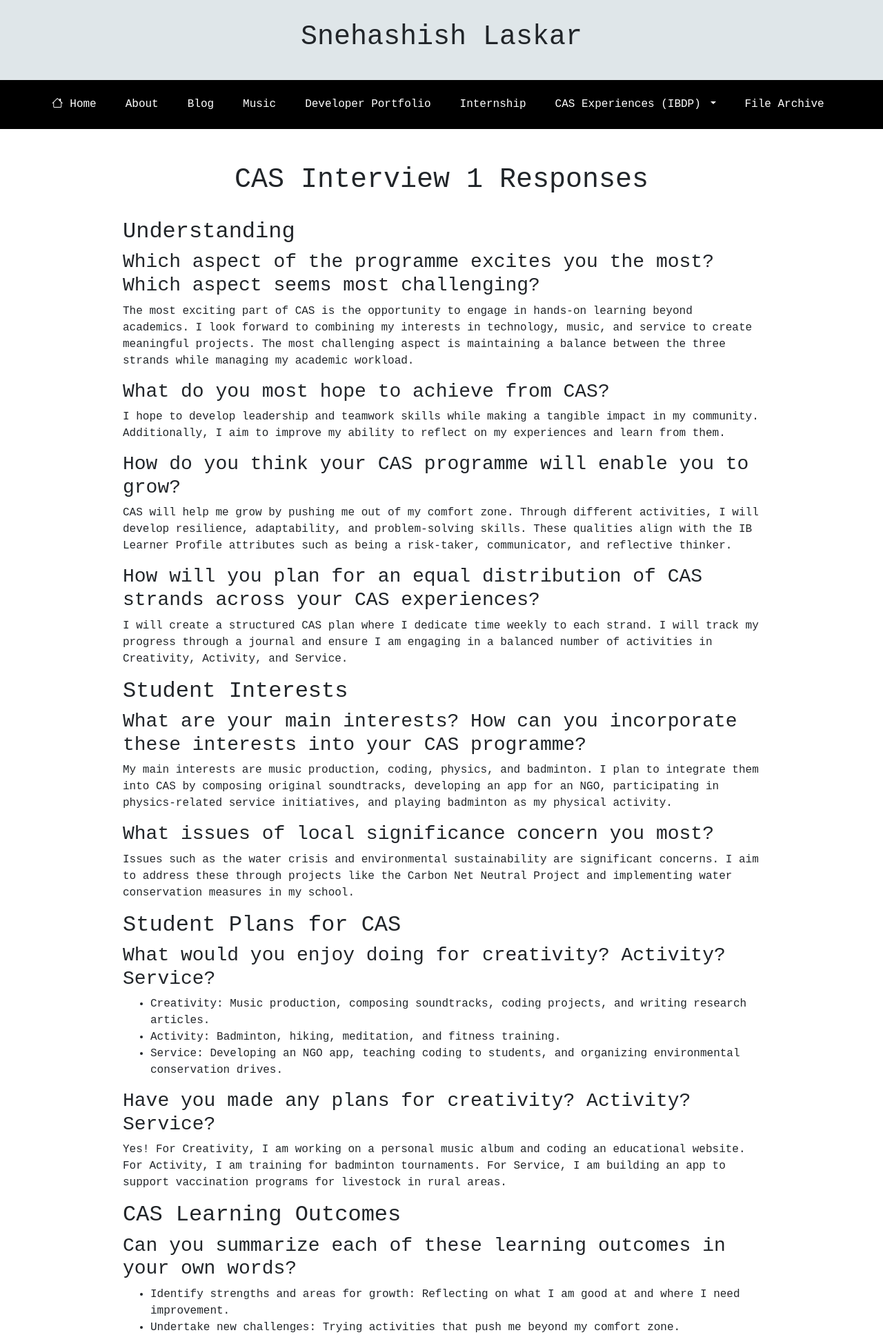
After one commit to snehashish090/Portfolio, a Python web app: template templates/interview1.html in a window 1280 px wide. The commit adds this page. Shown: the top 1935 px of the page at 69% size. Run offline with Jinja, Linux system fonts and the light colour scheme; the template is opened without the code that fills it, so the values that code supplies are empty.

Commit message:
added new pages

```diff
--- a/templates/base.html
+++ b/templates/base.html
@@ -167,6 +167,10 @@
                     <a class="dropdown-item" href="/creativity">Creativity</a>
                     <a class="dropdown-item" href="/activity">Activity</a>
                     <a class="dropdown-item" href="/service">Service</a>
+                    <a class="dropdown-item" href="/interview1">1st Interview</a>
+                    <a class="dropdown-item" href="/interview2">2nd Interview</a>
+                    <a class="dropdown-item" href="/interview3">3rd Interview</a>
+                    <a class="dropdown-item" href="https://aprocks16.wixsite.com/my-site-1">CAS Project</a>
                 </div>
             </li>
 
--- /dev/null
+++ b/templates/interview1.html
@@ -0,0 +1,88 @@
+
+{% extends "base.html" %}
+
+
+{% block title %}About{% endblock %}
+
+{% block head %}
+
+<style>
+
+
+    .text{
+        padding:50px;
+        width:80%;
+        margin-left:10%;
+    }
+
+
+
+</style>
+
+{% endblock %}
+
+{% block body %}
+
+<div class="text">
+    <h1 style="text-align:center">CAS Interview 1 Responses</h1>
+    </br>
+    <h2>Understanding</h2>
+
+    <h3>Which aspect of the programme excites you the most? Which aspect seems most challenging?</h3>
+    <p>The most exciting part of CAS is the opportunity to engage in hands-on learning beyond academics. I look forward to combining my interests in technology, music, and service to create meaningful projects. The most challenging aspect is maintaining a balance between the three strands while managing my academic workload.</p>
+
+    <h3>What do you most hope to achieve from CAS?</h3>
+    <p>I hope to develop leadership and teamwork skills while making a tangible impact in my community. Additionally, I aim to improve my ability to reflect on my experiences and learn from them.</p>
+
+    <h3>How do you think your CAS programme will enable you to grow?</h3>
+    <p>CAS will help me grow by pushing me out of my comfort zone. Through different activities, I will develop resilience, adaptability, and problem-solving skills. These qualities align with the IB Learner Profile attributes such as being a risk-taker, communicator, and reflective thinker.</p>
+
+    <h3>How will you plan for an equal distribution of CAS strands across your CAS experiences?</h3>
+    <p>I will create a structured CAS plan where I dedicate time weekly to each strand. I will track my progress through a journal and ensure I am engaging in a balanced number of activities in Creativity, Activity, and Service.</p>
+
+    <h2>Student Interests</h2>
+
+    <h3>What are your main interests? How can you incorporate these interests into your CAS programme?</h3>
+    <p>My main interests are music production, coding, physics, and badminton. I plan to integrate them into CAS by composing original soundtracks, developing an app for an NGO, participating in physics-related service initiatives, and playing badminton as my physical activity.</p>
+
+    <h3>What issues of local significance concern you most?</h3>
+    <p>Issues such as the water crisis and environmental sustainability are significant concerns. I aim to address these through projects like the Carbon Net Neutral Project and implementing water conservation measures in my school.</p>
+
+    <h2>Student Plans for CAS</h2>
+
+    <h3>What would you enjoy doing for creativity? Activity? Service?</h3>
+    <ul>
+        <li><strong>Creativity:</strong> Music production, composing soundtracks, coding projects, and writing research articles.</li>
+        <li><strong>Activity:</strong> Badminton, hiking, meditation, and fitness training.</li>
+        <li><strong>Service:</strong> Developing an NGO app, teaching coding to students, and organizing environmental conservation drives.</li>
+    </ul>
+
+    <h3>Have you made any plans for creativity? Activity? Service?</h3>
+    <p>Yes! For Creativity, I am working on a personal music album and coding an educational website. For Activity, I am training for badminton tournaments. For Service, I am building an app to support vaccination programs for livestock in rural areas.</p>
+
+    <h2>CAS Learning Outcomes</h2>
+
+    <h3>Can you summarize each of these learning outcomes in your own words?</h3>
+    <ul>
+        <li><strong>Identify strengths and areas for growth:</strong> Reflecting on what I am good at and where I need improvement.</li>
+        <li><strong>Undertake new challenges:</strong> Trying activities that push me beyond my comfort zone.</li>
+        <li><strong>Demonstrate commitment and perseverance:</strong> Staying dedicated to long-term projects and seeing them through.</li>
+        <li><strong>Work collaboratively:</strong> Engaging in teamwork and learning from different perspectives.</li>
+        <li><strong>Show engagement with global issues:</strong> Addressing problems that have a broader impact beyond my local community.</li>
+    </ul>
+
+    <h3>From the plans you already have, do you see any opportunities that may be helpful in meeting these learning outcomes?</h3>
+    <p>Yes! For example, my work on the NGO app allows me to demonstrate perseverance and engagement with global issues. My involvement in badminton and hiking helps me undertake new challenges. Collaborating with my peers on environmental projects will improve my teamwork skills.</p>
+
+    <h2>Evidence of CAS</h2>
+
+    <h3>Have you thought of how you will keep evidence?</h3>
+    <p>Yes, I plan to maintain a digital CAS portfolio using Notion. I will log my reflections, add photos, and upload project reports to track my progress.</p>
+
+    <h3>How can you keep track of your plans and meeting the learning outcomes through your portfolio?</h3>
+    <p>I will use a digital CAS journal to document each experience, categorize them by learning outcomes, and set reminders for reflection entries to ensure consistent progress tracking.</p>
+
+</div>
+
+
+{% endblock %}
```
Also changed, not shown: app.py (+12 -4 lines), templates/interview2.html (added, +28 -0 lines), templates/interview3.html (added, +25 -0 lines).
